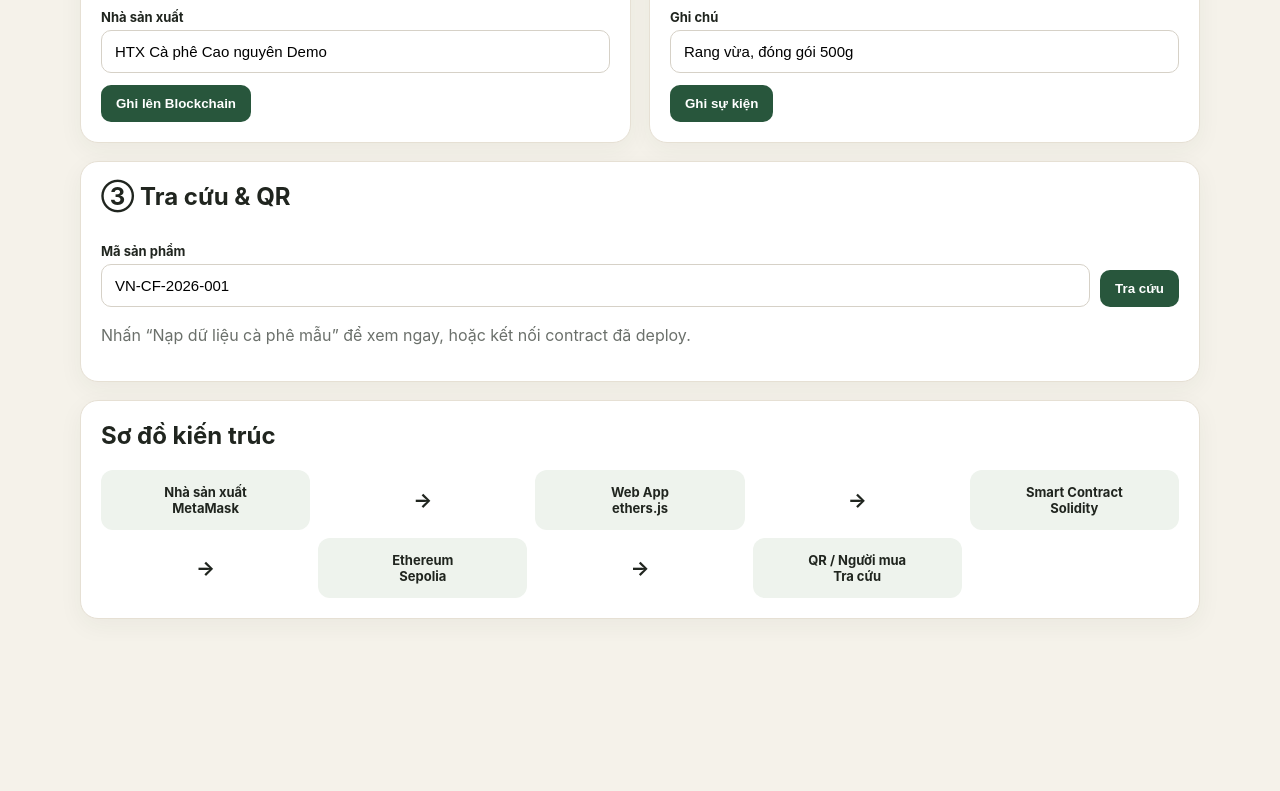
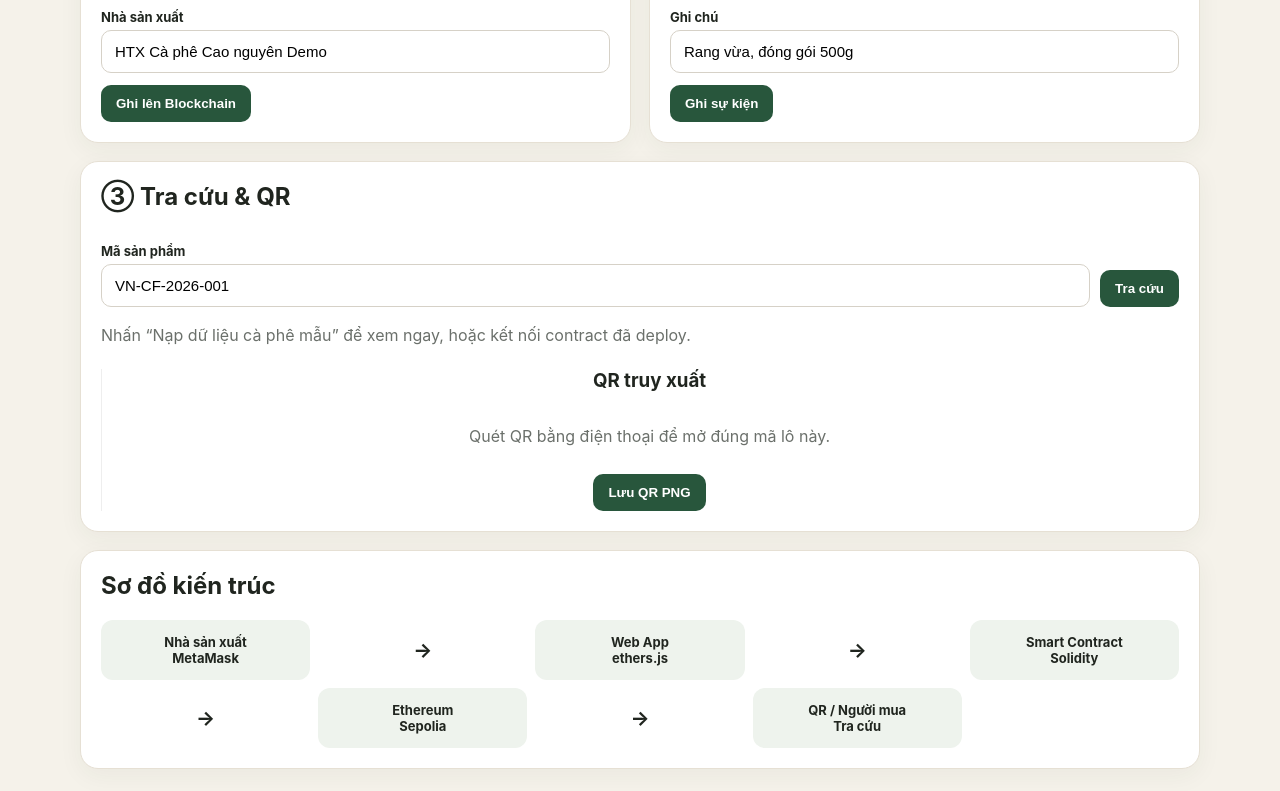
Before and after one commit to sonnguyen122025-tech/vietcoffee-blockchain, a plain HTML site: page index.html in a window 1280 px wide. Shown: the part 673-1464 px from the top of the page. Before the commit the page ends 1314 px from the top, so only its background shows below. Drawn offline with nearby package versions, Linux system fonts and the light colour scheme; a script that the page names is missing.

Commit message:
Add QR container

```diff
--- a/index.html
+++ b/index.html
@@ -4,7 +4,13 @@
 <section class="card wide"><span class="pill">DEMO HỌC TẬP</span><h2 style="margin-top:12px">Kết nối Blockchain</h2><p class="muted">Kết nối ví để ghi dữ liệu. Chế độ demo offline vẫn cho phép xem sản phẩm mẫu và tạo QR thật.</p><button id="connect">Kết nối MetaMask</button> <button class="secondary" id="demo">Nạp dữ liệu cà phê mẫu</button><div id="account" class="muted" style="margin-top:10px"></div></section>
 <section class="card"><h2>① Tạo lô cà phê</h2><label>Mã lô</label><input id="pid" value="VN-CF-2026-001"><label>Sản phẩm</label><input id="pname" value="Cà phê Arabica Cầu Đất"><label>Xuất xứ</label><input id="origin" value="Cầu Đất, Đà Lạt, Lâm Đồng"><label>Nhà sản xuất</label><input id="manufacturer" value="HTX Cà phê Cao nguyên Demo"><button id="create">Ghi lên Blockchain</button></section>
 <section class="card"><h2>② Thêm hành trình</h2><label>Mã lô</label><input id="tid" value="VN-CF-2026-001"><label>Trạng thái</label><input id="status" value="Đã rang và đóng gói"><label>Địa điểm</label><input id="location" value="Đà Lạt, Lâm Đồng"><label>Ghi chú</label><input id="note" value="Rang vừa, đóng gói 500g"><button id="trace">Ghi sự kiện</button></section>
-<section class="card wide"><h2>③ Tra cứu & QR</h2><div class="row"><div><label>Mã sản phẩm</label><input id="qid" value="VN-CF-2026-001"></div><div style="flex:0 0 auto"><button id="search">Tra cứu</button></div></div><div id="result" style="margin-top:18px"><p class="muted">Nhấn “Nạp dữ liệu cà phê mẫu” để xem ngay, hoặc kết nối contract đã deploy.</p></div></section>
+<section class="card wide"><h2>③ Tra cứu & QR</h2><div class="row"><div><label>Mã sản phẩm</label><input id="qid" value="VN-CF-2026-001"></div><div style="flex:0 0 auto"><button id="search">Tra cứu</button></div></div><div id="result" style="margin-top:18px"><p class="muted">Nhấn “Nạp dữ liệu cà phê mẫu” để xem ngay, hoặc kết nối contract đã deploy.</p></div><div class="qrbox" style="margin-top:24px;text-align:center">
+  <h3>QR truy xuất</h3>
+  <div id="qr" style="display:flex;justify-content:center;margin:16px 0"></div>
+  <p class="muted">Quét QR bằng điện thoại để mở đúng mã lô này.</p>
+  <button type="button" onclick="downloadQR()">Lưu QR PNG</button>
+</div>
+</section>
 <section class="card wide"><h2>Sơ đồ kiến trúc</h2><div class="arch"><div>Nhà sản xuất<br>MetaMask</div><div class="arrow">→</div><div>Web App<br>ethers.js</div><div class="arrow">→</div><div>Smart Contract<br>Solidity</div><div class="arrow">→</div><div>Ethereum<br>Sepolia</div><div class="arrow">→</div><div>QR / Người mua<br>Tra cứu</div></div></section>
 </div></main>
 <script src="https://cdn.jsdelivr.net/npm/ethers@6.13.4/dist/ethers.umd.min.js"></script><script src="https://cdnjs.cloudflare.com/ajax/libs/qrcodejs/1.0.0/qrcode.min.js"></script><script src="app.js"></script></body></html>
```
